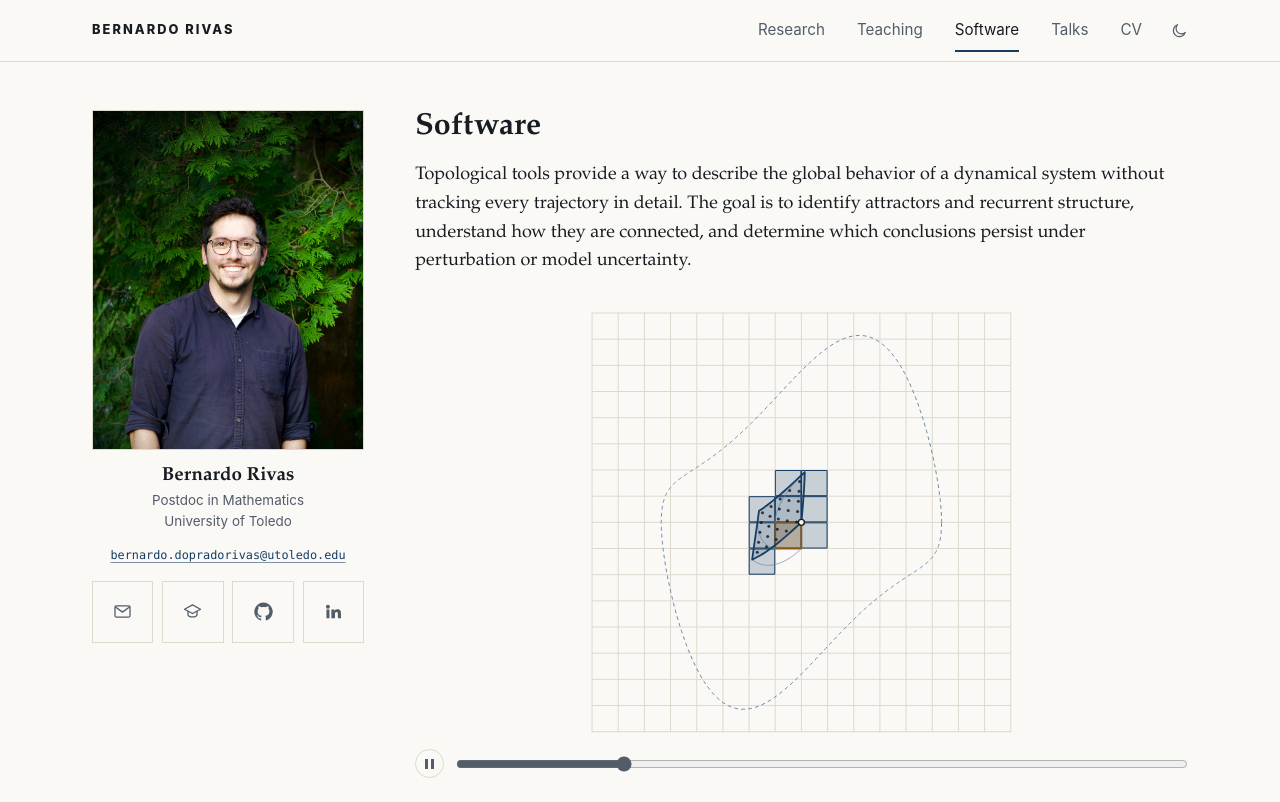
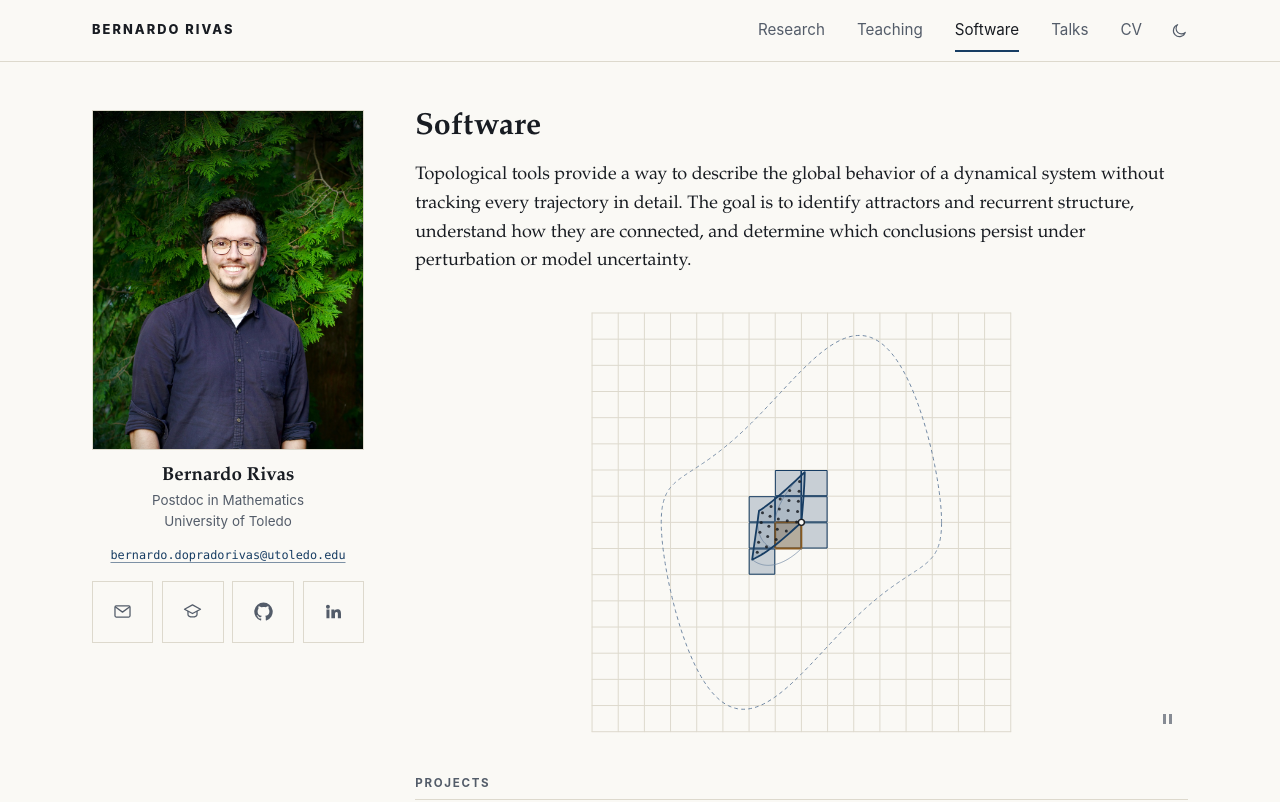
Before and after one commit to bernardorivas/bernardorivas.github.io, a Next.js app: page /software in a window 1280 px wide. Shown: the top 802 px of the page. Built offline with nearby package versions, Linux system fonts and the light colour scheme.

Commit message:
Replace the Software figure's time bar with a corner pause button
The pause button sits borderless in the bottom right corner of the canvas at
opacity 0.7, which keeps 3:1 contrast in both themes, and comes forward on
hover, on keyboard focus and while paused.

```diff
--- a/src/components/OuterApproximation.tsx
+++ b/src/components/OuterApproximation.tsx
@@ -17,14 +17,12 @@ export default function OuterApproximation({ data }: { data: FigureData }) {
   const figureRef = useRef<HTMLElement | null>(null);
   const canvasRef = useRef<HTMLCanvasElement | null>(null);
   const toggleRef = useRef<HTMLButtonElement | null>(null);
-  const rangeRef = useRef<HTMLInputElement | null>(null);
 
   useEffect(() => {
     const figure = figureRef.current;
     const canvas = canvasRef.current;
     const toggle = toggleRef.current;
-    const range = rangeRef.current;
-    if (!figure || !canvas || !toggle || !range) return;
+    if (!figure || !canvas || !toggle) return;
     const ctx = canvas.getContext("2d");
     if (!ctx) return;
 
@@ -35,7 +33,6 @@ export default function OuterApproximation({ data }: { data: FigureData }) {
     let clock = paused ? STILL : 0;
     let last: number | null = null;
     let raf = 0;
-    let scrubbing = false;
     // the static stretch of the loop shown by the last drawn frame, or -1
     let drawnPart = -1;
     let palette: Palette = { paper: "", ink: "", inkSoft: "", line: "", graph: "", blue: "", gold: "", serif: "serif" };
@@ -71,7 +68,6 @@ export default function OuterApproximation({ data }: { data: FigureData }) {
     function draw() {
       const { width, height, ratio } = sizeCanvas();
       const t = clock % CYCLE_S;
-      range!.value = String(t);
       drawFrame(ctx!, width, height, t, palette, scene, ratio);
       drawnPart = staticPart(t);
     }
@@ -79,18 +75,15 @@ export default function OuterApproximation({ data }: { data: FigureData }) {
     function frame(now: number) {
       raf = 0;
       // cap the step so returning to a background tab does not jump the clock
-      // while the time bar is held, the clock stays where the bar puts it
-      if (last !== null && !scrubbing) clock += Math.min(0.1, (now - last) / 1000);
+      if (last !== null) clock += Math.min(0.1, (now - last) / 1000);
       last = now;
       // schedule the next frame first, so a failed draw cannot end the loop
       if (!paused && visible) raf = window.requestAnimationFrame(frame);
       else last = null;
-      // within a stretch where the picture does not change, only the time bar moves;
-      // resizing, a theme change or the time bar redraw through draw() directly
-      const t = clock % CYCLE_S;
-      const part = staticPart(t);
-      if (part >= 0 && part === drawnPart) range!.value = String(t);
-      else draw();
+      // within a stretch where the picture does not change there is nothing to
+      // draw; resizing or a theme change redraw through draw() directly
+      const part = staticPart(clock % CYCLE_S);
+      if (part < 0 || part !== drawnPart) draw();
     }
 
     function play() {
@@ -111,22 +104,6 @@ export default function OuterApproximation({ data }: { data: FigureData }) {
       play();
     }
     toggle.addEventListener("click", onToggleClick);
-
-    // dragging the time bar moves the clock; playback continues from there on release
-    function onScrub() {
-      clock = Math.min(Number(range!.value), CYCLE_S - 1e-3);
-      draw();
-    }
-    const onScrubStart = () => {
-      scrubbing = true;
-    };
-    const onScrubEnd = () => {
-      scrubbing = false;
-    };
-    range.addEventListener("input", onScrub);
-    range.addEventListener("pointerdown", onScrubStart);
-    window.addEventListener("pointerup", onScrubEnd);
-    window.addEventListener("pointercancel", onScrubEnd);
 
     let observer: IntersectionObserver | undefined;
     if (typeof IntersectionObserver === "function") {
@@ -173,10 +150,6 @@ export default function OuterApproximation({ data }: { data: FigureData }) {
     return () => {
       window.cancelAnimationFrame(raf);
       toggle.removeEventListener("click", onToggleClick);
-      range.removeEventListener("input", onScrub);
-      range.removeEventListener("pointerdown", onScrubStart);
-      window.removeEventListener("pointerup", onScrubEnd);
-      window.removeEventListener("pointercancel", onScrubEnd);
       observer?.disconnect();
       themeObserver.disconnect();
       scheme.removeEventListener("change", onTheme);
@@ -191,18 +164,16 @@ export default function OuterApproximation({ data }: { data: FigureData }) {
       <canvas ref={canvasRef} className="oa-canvas" width={960} height={540} role="img" aria-label={copy.aria}>
         {copy.aria}
       </canvas>
-      <div className="oa-controls">
+      {/* the only control: a pause button in the corner of the figure (see .oa-toggle) */}
       <button
         ref={toggleRef}
         type="button"
-          className="simulation-toggle"
+        className="simulation-toggle oa-toggle"
         aria-label="Pause animation"
         aria-pressed={false}
         data-state="playing"
         title="Pause animation"
       />
-        <input ref={rangeRef} type="range" min={0} max={CYCLE_S} step="any" defaultValue={0} aria-label="Time" />
-      </div>
     </figure>
   );
 }
--- a/src/styles/globals.css
+++ b/src/styles/globals.css
@@ -465,7 +465,7 @@ section { padding: 2.2rem 0 0; }
 /* Outer-approximation animation */
 .figure-panel-canvas { background: var(--paper); }
 
-.oa-figure { margin: 1.8rem 0 0; container-type: inline-size; }
+.oa-figure { position: relative; margin: 1.8rem 0 0; container-type: inline-size; }
 
 .oa-canvas {
   display: block;
@@ -477,25 +477,6 @@ section { padding: 2.2rem 0 0; }
 /* A narrow figure puts the Morse graph under the phase plane. */
 @container (max-width: 520px) {
   .oa-canvas { aspect-ratio: 3 / 4; }
-}
-
-.oa-controls {
-  display: flex;
-  align-items: center;
-  gap: 0.75rem;
-  margin-top: 0.6rem;
-}
-
-.oa-controls .simulation-toggle {
-  flex: none;
-  border-radius: 50%;
-}
-
-.oa-controls input[type="range"] {
-  flex: 1;
-  min-width: 0;
-  margin: 0;
-  accent-color: var(--ink-soft);
 }
 
 .figure-controls {
@@ -542,6 +523,27 @@ section { padding: 2.2rem 0 0; }
   border-color: var(--graph);
   color: var(--ink);
 }
+
+/* The pause button sits in the bottom right corner of the figure, borderless and
+   faint, and comes forward on hover and while paused. At opacity 0.7 the icon
+   still has 3:1 contrast with the page in both themes. */
+.oa-toggle {
+  position: absolute;
+  right: 0.4rem;
+  bottom: 0.4rem;
+  border-color: transparent;
+  border-radius: 50%;
+  opacity: 0.7;
+  transition: opacity 0.2s, border-color 0.2s;
+}
+
+.oa-figure:hover .oa-toggle,
+.oa-toggle:focus-visible,
+.oa-toggle[data-state="paused"] {
+  opacity: 1;
+}
+
+.oa-toggle:hover { border-color: var(--graph); }
 
 /* Lean */
 .lean-project { min-width: 0; padding-top: 1.1rem; }
```
Lines whose indentation alone changed are shown as unchanged.
